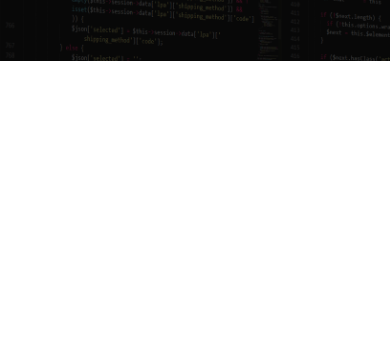
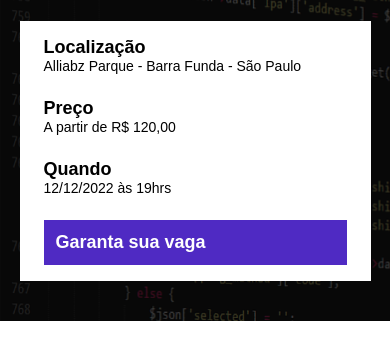
Before and after one commit to MisterConscio/tech-event-site, a website built with Parcel: page src/index.html in a window 390 px wide. Shown: the part 179-538 px from the top of the page. Built offline with nearby package versions, Linux system fonts and the light colour scheme.

Commit message:
Adição de componentes de estilo

```diff
--- a/src/index.html
+++ b/src/index.html
@@ -18,6 +18,25 @@
         <p class="hero__text">
         O maior evento de tecnoligia do Brasil começa em 12d 8h 20min 50s
         </p>
+        <div class="info-bar">
+          <ul class="info-bar__list">
+            <li class="info-bar__list__item">
+              <strong>Localização</strong>
+              Alliabz Parque - Barra Funda - São Paulo
+            </li>
+            <li class="info-bar__list__item">
+              <strong>Preço</strong>
+              A partir de R$ 120,00
+            </li>
+            <li class="info-bar__list__item">
+              <strong>Quando</strong>
+              12/12/2022 às 19hrs
+            </li>
+          </ul>
+          <a href="#" class="button button--primary">
+            Garanta sua vaga
+          </a>
+        </div>
       </div>
     </header>
 
--- /dev/null
+++ b/src/styles/components/_buttons.scss
@@ -0,0 +1,23 @@
+.button {
+  padding: 12px;
+  font-size: 18px;
+  text-align: center;
+  font-weight: bold;
+  text-decoration: none;
+  white-space: nowrap;
+
+  &--primary {
+    color: white;
+    background-color: #4f2ac3;
+  }
+
+  @media (max-width: 640px) {
+    display: block;
+    width: 100%;
+  }
+
+  @media (max-width: 1024px) {
+    display: flex;
+    align-items: center;
+  }
+}
--- /dev/null
+++ b/src/styles/components/_info-bar.scss
@@ -0,0 +1,40 @@
+.info-bar {
+  padding: 16px 24px;
+  background-color: white;
+  display: flex;
+  justify-content: space-between;
+
+  &__list {
+    display: flex;
+    gap: 40px;
+
+    &__item {
+      font-size: 14px;
+      color: black;
+      list-style-type: none;
+
+      strong {
+        font-size: 18px;
+        display: block;
+      }
+    }
+  }
+
+  @media (max-width: 640px) {
+    display: block;
+
+    &__list {
+      display: block;
+
+      &__item {
+        margin-bottom: 24px;
+      }
+    }
+  }
+
+  @media (max-width: 1024px) {
+    &__list {
+      gap: 16px;
+    }
+  }
+}
--- a/src/styles/main.scss
+++ b/src/styles/main.scss
@@ -1,4 +1,6 @@
 @use 'hero';
+@use 'components/info-bar';
+@use 'components/buttons';
 
 * {
   margin: 0;
```
